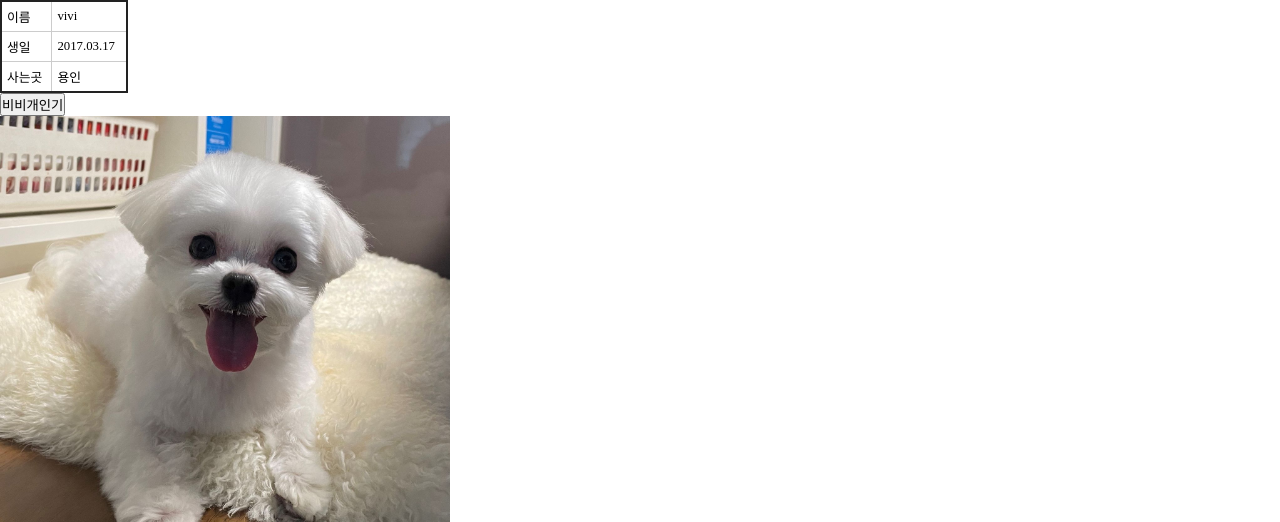
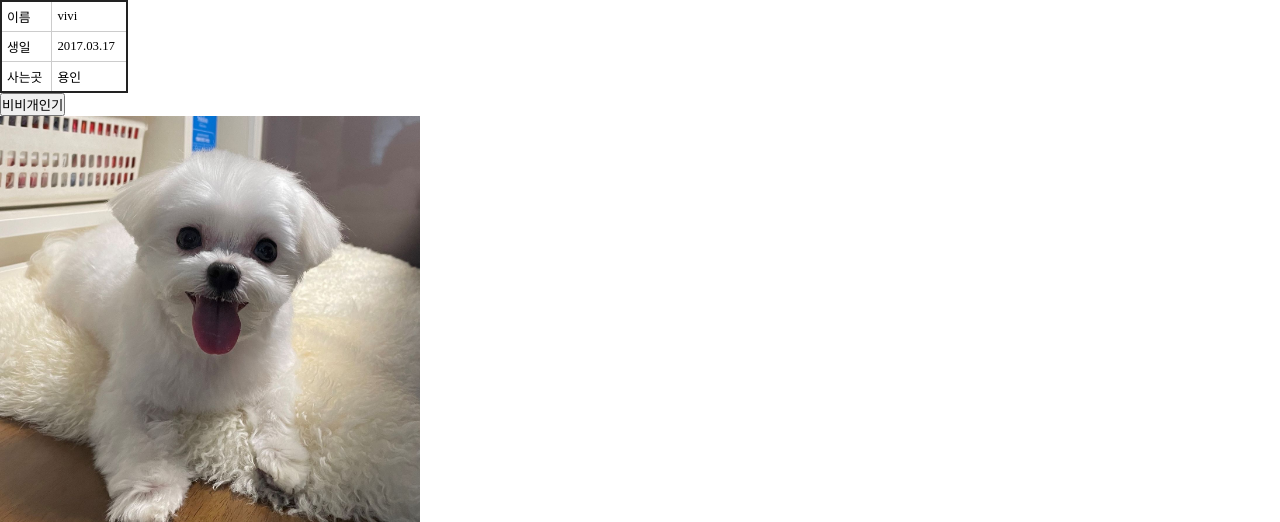
Before and after one commit to veryar/veryar.github.io, a plain HTML site: page first.html in a window 1280 px wide. Shown: the top 522 px of the page. Drawn offline with Linux system fonts and the light colour scheme.

Commit message:
Update first.html

```diff
--- a/first.html
+++ b/first.html
@@ -73,7 +73,7 @@
     <button type="button" onclick="javascript:alert('앉아, 엎드려, 돌아, 집, 내려가, 뽀뽀 등');">비비개인기</button>
 <br>
     <a href="https://veryar.github.io" target="_blank">
-        <img src="./img/vivi1_2.jpg" width="450px" alt="vivi"></a>
+        <img src="./img/vivi1_2.jpg" width="420px" alt="vivi"></a>
 
 
 
```
